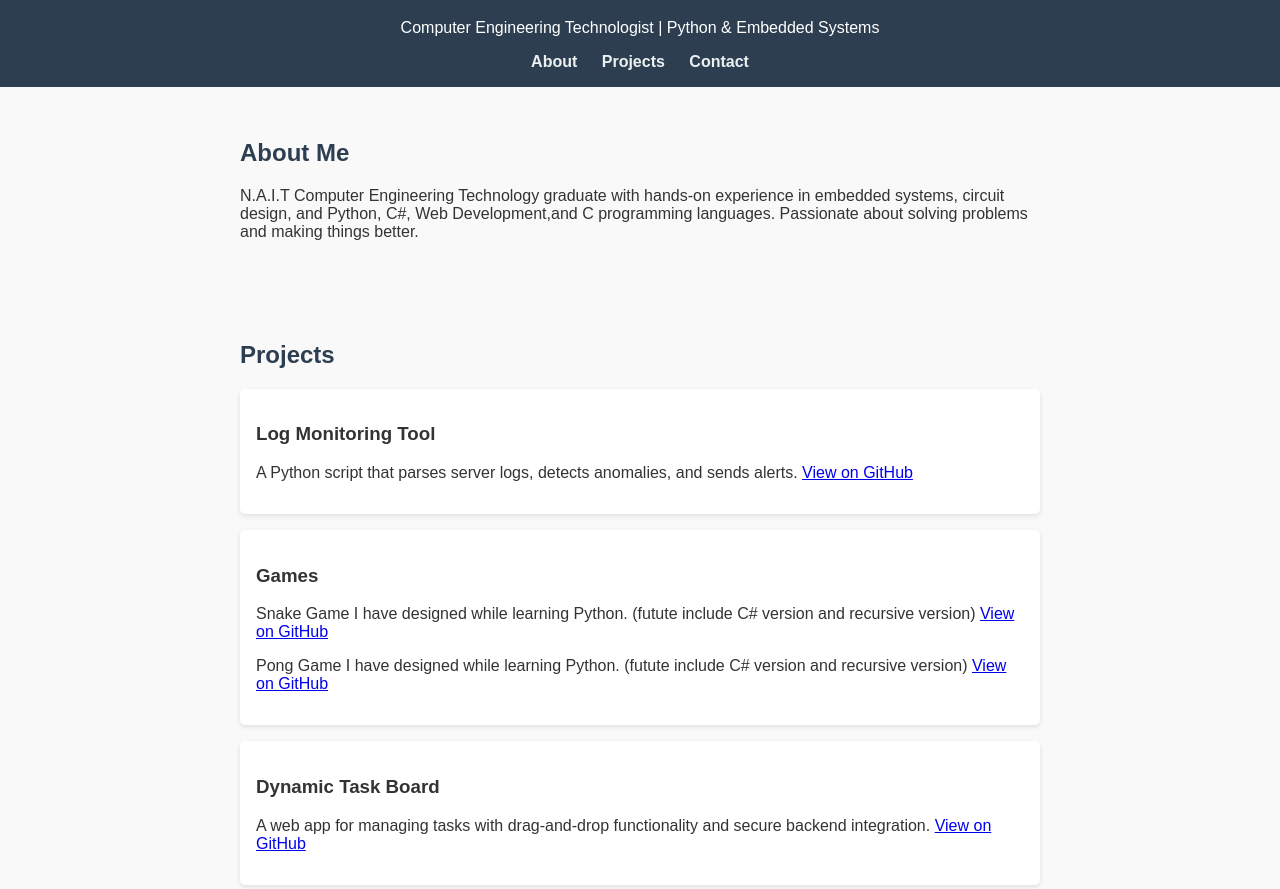
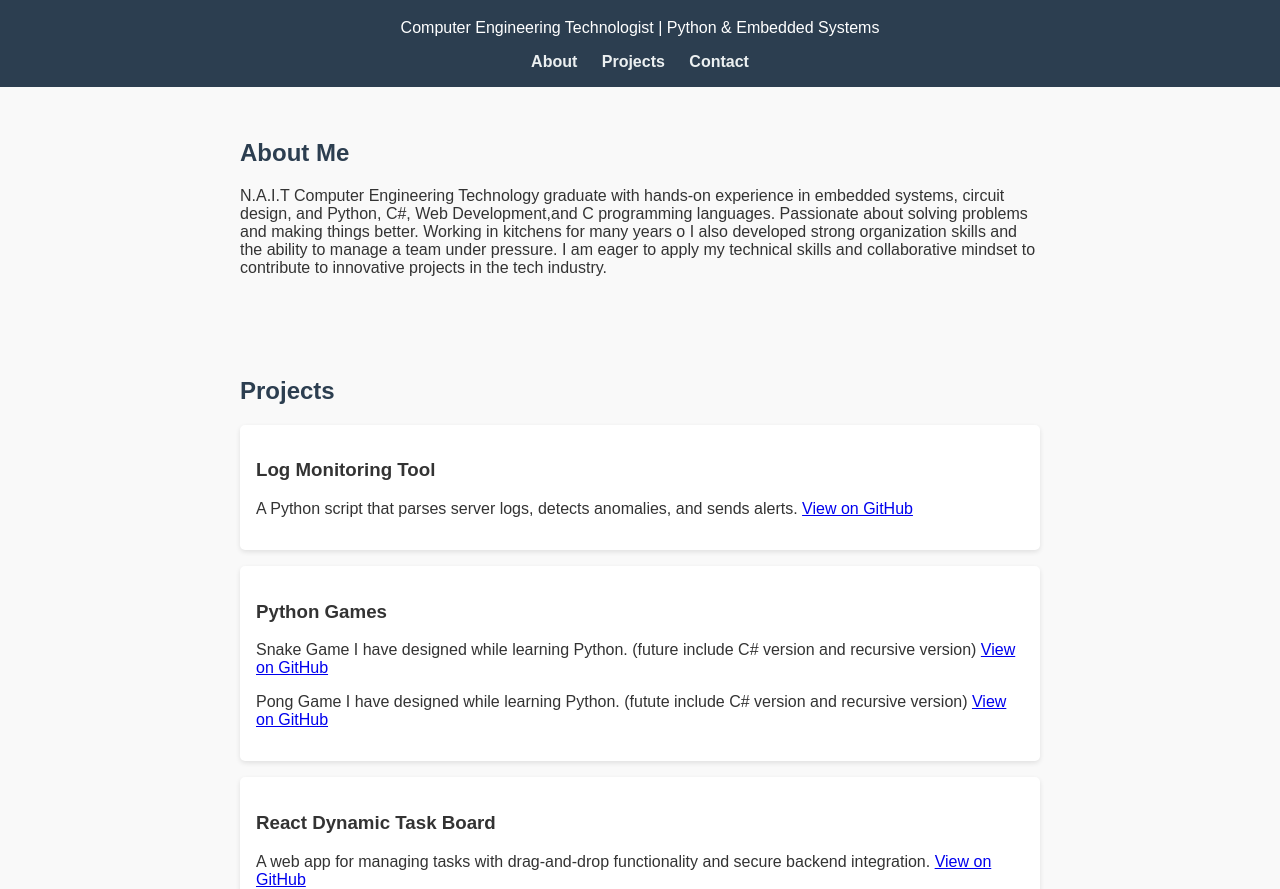
Before and after one commit to DPeskett/DPeskett.github.io, a plain HTML site: page index.html in a window 1280 px wide. Shown: the part 77-966 px from the top of the page. Drawn offline with Linux system fonts and the light colour scheme.

Commit message:
updated about me

```diff
--- a/index.html
+++ b/index.html
@@ -23,8 +23,11 @@
     <h2>About Me</h2>
     <p>
       N.A.I.T Computer Engineering Technology graduate with hands-on experience in embedded systems,
-      circuit design, and Python, C#, Web Development,and C programming languages. Passionate about solving problems and
-      making things better.
+      circuit design, and Python, C#, Web Development,and C programming languages. Passionate about
+      solving problems and making things better. Working in kitchens for many years o I also developed
+      strong organization skills and the ability to manage a team under pressure. I am eager to apply
+      my technical skills and collaborative mindset to contribute to innovative projects in the tech industry.
+
     </p>
   </section>
 
@@ -38,8 +41,8 @@
       </p>
     </div>
     <div class="project">
-      <h3>Games</h3>
-      <p>Snake Game I have designed while learning Python. (futute include C# version and recursive version)
+      <h3>Python Games</h3>
+      <p>Snake Game I have designed while learning Python. (future include C# version and recursive version)
         <a href="https://github.com/DPeskett/beta/tree/main/python/projects/udemy_snake" target="_blank">View on
           GitHub</a>
       </p>
@@ -48,14 +51,14 @@
       </p>
     </div>
     <div class="project">
-      <h3>Dynamic Task Board</h3>
+      <h3>React Dynamic Task Board</h3>
       <p>A web app for managing tasks with drag-and-drop functionality and secure backend integration.
         <a href="https://github.com/DPeskett/beta/tree/main/React/taskboard-frontend/src/" target="_blank">View on
           GitHub</a>
       </p>
     </div>
     <div class="project">
-      <h3>File Automation Suite</h3>
+      <h3>"File Automation Suite" not available</h3>
       <p>Python utilities for organizing and renaming files with defensive error handling.
         <a href="https://github.com/DPeskett/file-automation" target="_blank">View on GitHub</a>
       </p>
```
